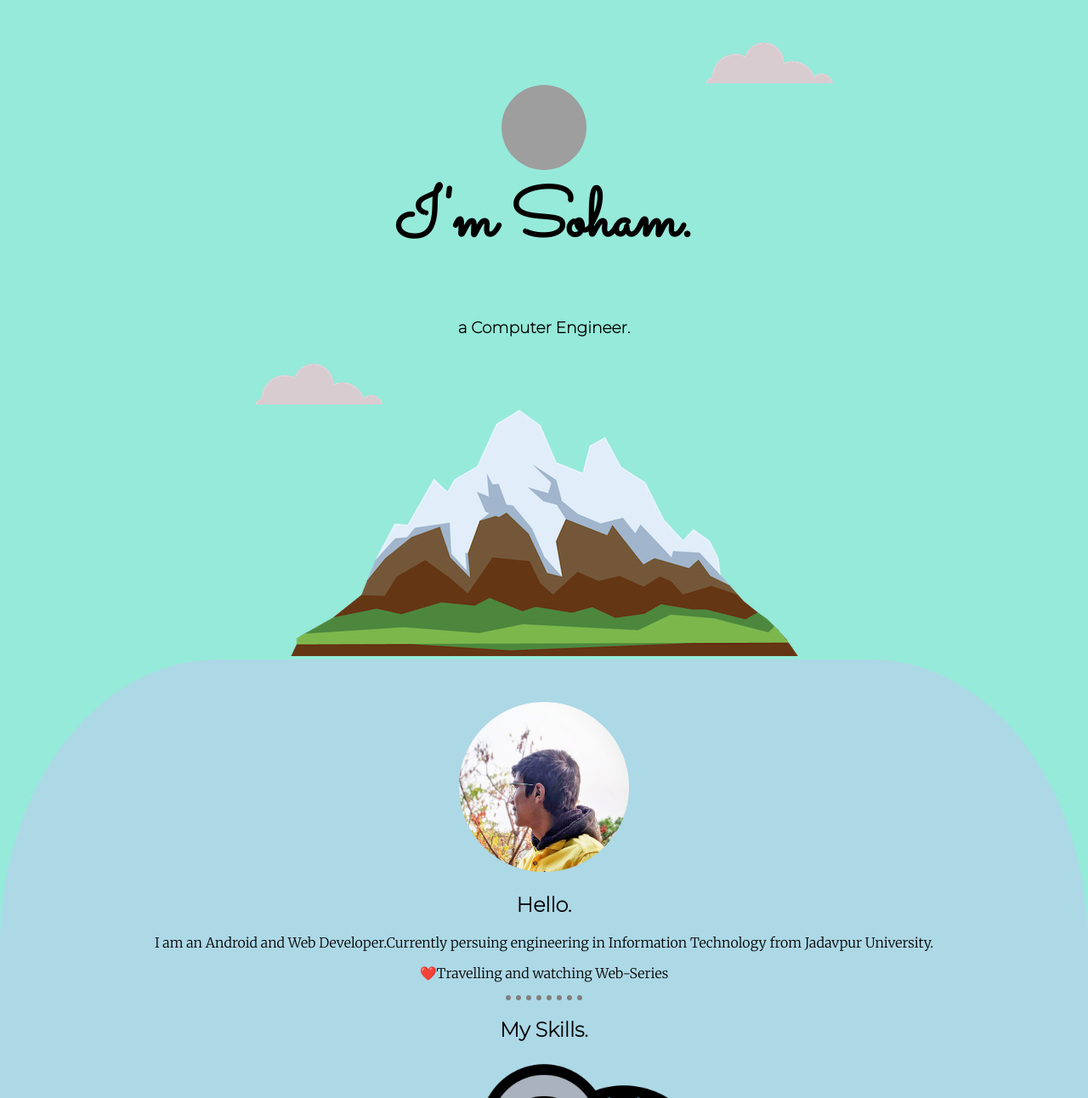
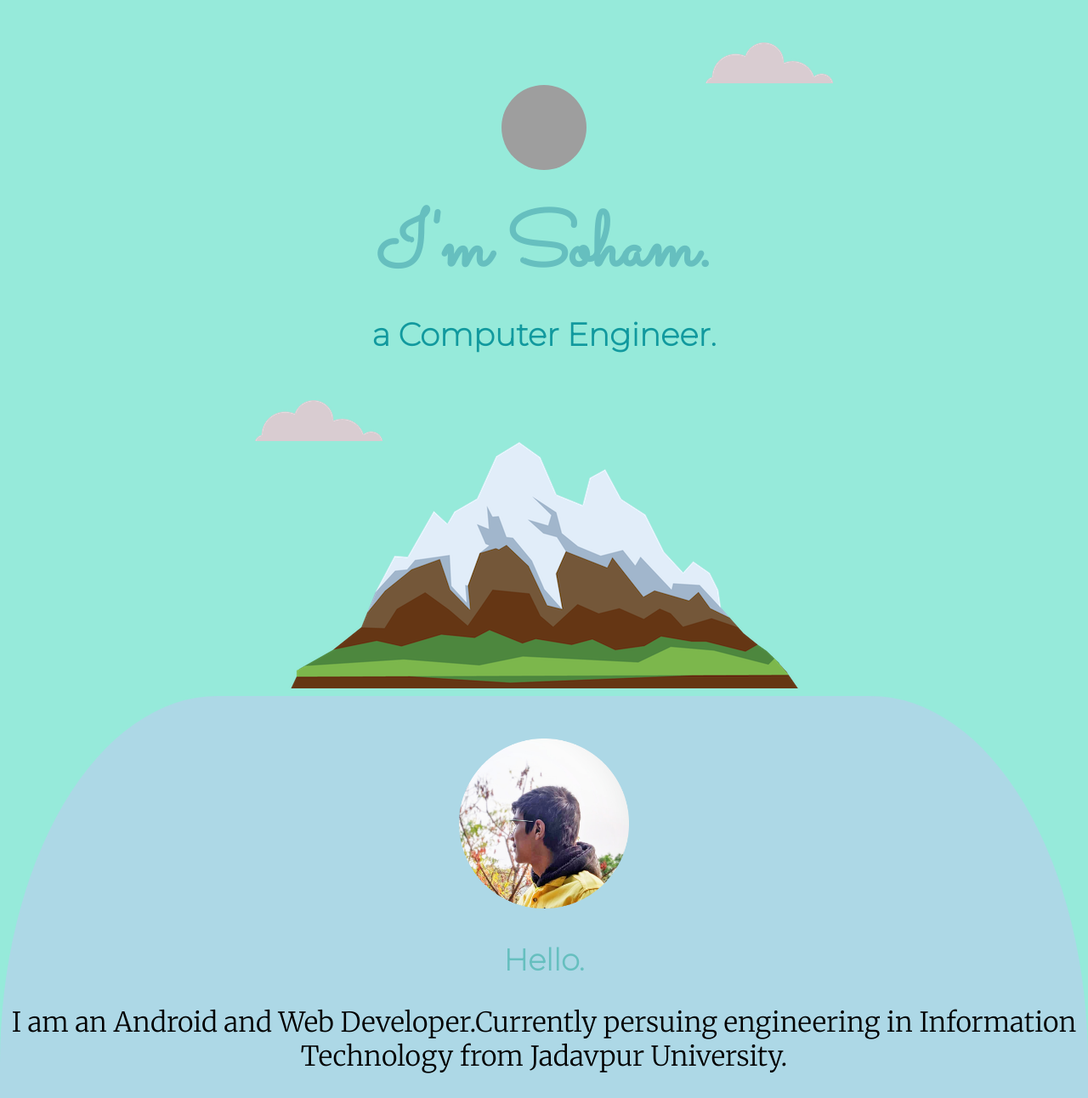
Before and after one commit to Sohamsaha2002/sv, a plain HTML site: page index.html in a window 1280 px wide. Shown: the top 1292 px of the page at 85% size. Drawn offline with Linux system fonts and the light colour scheme; grey boxes are pictures that could not be loaded.

Commit message:
color added

```diff
--- a/css/styles.css
+++ b/css/styles.css
@@ -5,18 +5,25 @@ body{
     margin-bottom: 0px;
     padding-bottom: 0px;
     background-color: #96eada;
+    font-size: 200%;
 
 }
 h1{
-    margin-top: 0;
+    margin-top: 20px;
+    margin-bottom: 10px;
     font-family: 'Sacramento', cursive;
-    font-size: 80px;
+    font-size: 5.625rem;
+    color: #66BFBF;
 }
 h2{
     font-family: 'Montserrat', sans-serif;
+    font-size: 2.2rem;
+    color: #66BFBF;
 }
 h3{
     font-family: 'Montserrat', sans-serif;
+    color: #11999e;
+    margin-top: 5px;
 }
 .topcontainer{
     padding-top: 100px;
```
